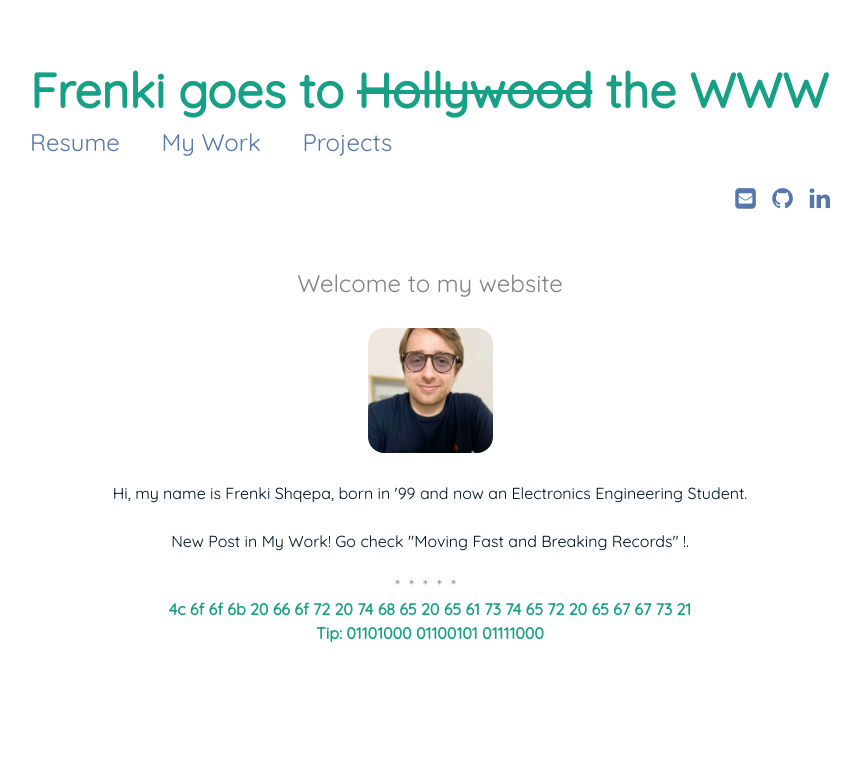
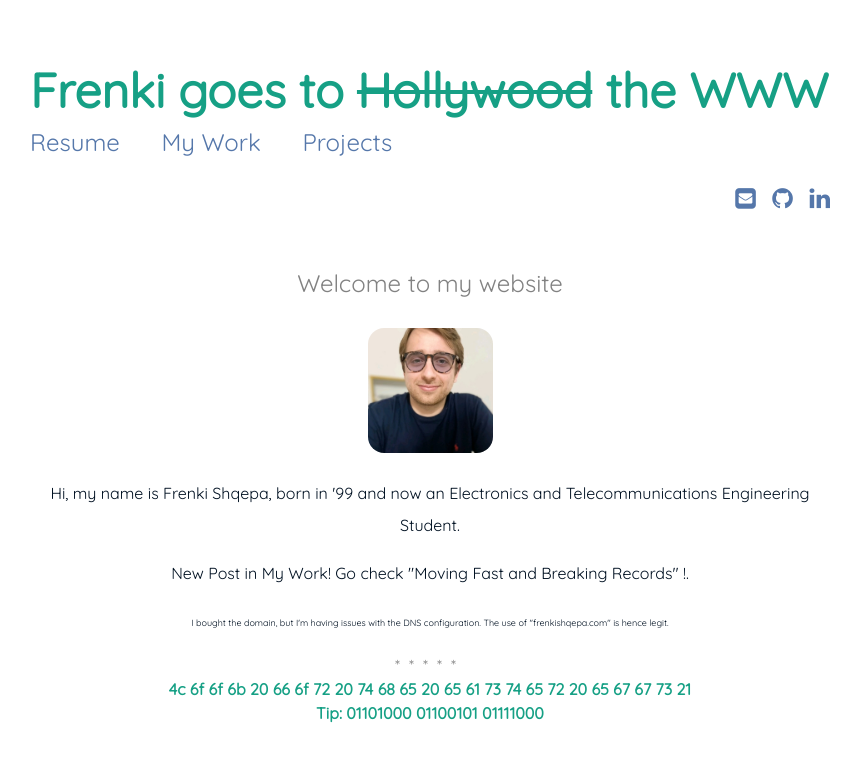
Before and after one commit to FreShq99/frenkishqepa.com, a Jekyll site: the page built from index.md, in a window 1280 px wide. Shown: the top 762 px of the page, without its empty margins (210-1071 px from the left). Built offline with Jekyll 4.4.1, drawn with Linux system fonts in a browser that asks for light colours.

Commit message:
Update index.md

```diff
--- a/index.md
+++ b/index.md
@@ -9,6 +9,7 @@ sitemap:
 <img src="{{ '/assets/img/frenk.jpg' | prepend: site.baseurl }}" id="about-img">
 
 <div id="describe-text">
-	<p>Hi, my name is Frenki Shqepa, born in '99 and now an Electronics Engineering Student.</p>
+	<p>Hi, my name is Frenki Shqepa, born in '99 and now an Electronics and Telecommunications Engineering Student.</p>
 	<p>New Post in My Work! Go check "Moving Fast and Breaking Records" !.</p>
+	<p><sub><sup>I bought the domain, but I'm having issues with the DNS configuration. The use of "frenkishqepa.com" is hence legit.</sup></sub></p>
 </div>
```
